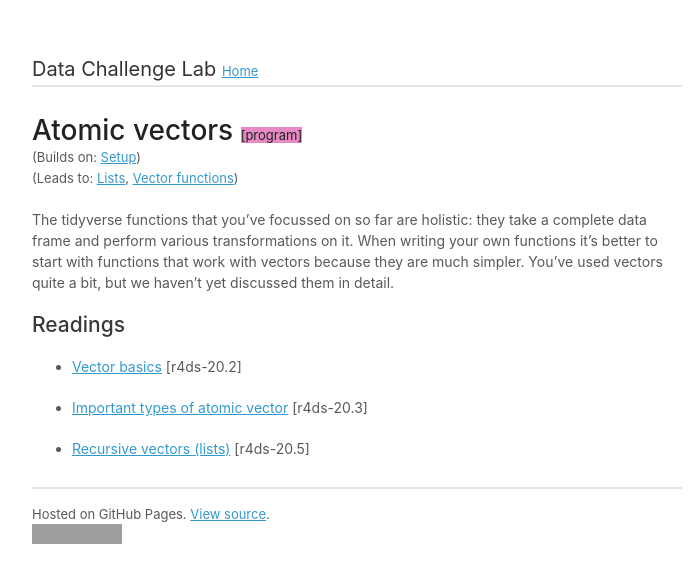
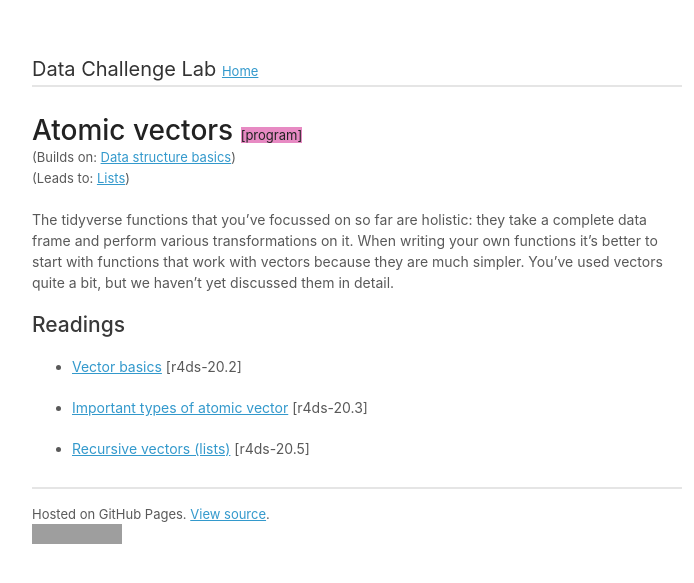
Before and after one commit to dcl-2017-04/curriculum, a Jekyll site: the page built from docs/vectors.md, in a window 1280 px wide. Shown: the top 583 px of the page, without its empty margins (283-977 px from the left). Built offline with Jekyll 4.4.1, drawn with Linux system fonts in a browser that asks for light colours; our own code applies the rules of GitHub Pages for plain Markdown files; a script that is not in the unit is left out; grey boxes are pictures that could not be loaded.

````diff
--- a/docs/vectors.md
+++ b/docs/vectors.md
@@ -5,8 +5,8 @@ title: Atomic vectors
 <!-- Generated automatically from vectors.yml. Do not edit by hand -->
 
 # Atomic vectors <small class='program'>[program]</small>
-<small>(Builds on: [Setup](setup.md))</small>
-<small>(Leads to: [Lists](lists.md), [Vector functions](vector-functions.md))</small>
+<small>(Builds on: [Data structure basics](data-structure-basics.md))</small>
+<small>(Leads to: [Lists](lists.md))</small>
 
 The tidyverse functions that you've focussed on so far are holistic:
 they take a complete data frame and perform various transformations on it.
--- a/units/data-structure-basics.Rmd
+++ b/units/data-structure-basics.Rmd
@@ -1,7 +1,7 @@
 ---
 unit_title: Data structure basics
 theme: program
-needs: [setup]
+needs: [manip-basics]
 ---
 
 ```{r, include = FALSE}
--- a/units/data-structure-basics.yml
+++ b/units/data-structure-basics.yml
@@ -1,6 +1,6 @@
 title: Data structure basics
 theme: program
-needs: setup
+needs: manip-basics
 readings: ~
 desc: "\nIt's helpful to know a little bit about how data structures are organised
   in R. The simplest data structure in R is the vector, which can be broken up in
--- a/units/vector-functions.yml
+++ b/units/vector-functions.yml
@@ -18,7 +18,7 @@ desc: |
   * Summary functions that return an output of length one. You typically
     use these functions with `summarise()`.
 
-needs: [eda-1d, vectors]
+needs: [eda-1d, data-structure-basics]
 
 readings:
 - book: r4ds-19.1
--- a/units/vectors.yml
+++ b/units/vectors.yml
@@ -8,7 +8,7 @@ desc: |
   work with vectors because they are much simpler. You've used vectors quite
   a bit, but we haven't yet discussed them in detail.
 
-needs: [setup]
+needs: [data-structure-basics]
 
 readings:
 - book: r4ds-20.2
````
Also changed, not shown: docs/data-structure-basics.md (+2 -1 lines), docs/manip-basics.md (+1 -1 lines), docs/setup.md (+1 -1 lines), docs/vector-functions.md (+1 -1 lines), overview.png, 1 other file.
